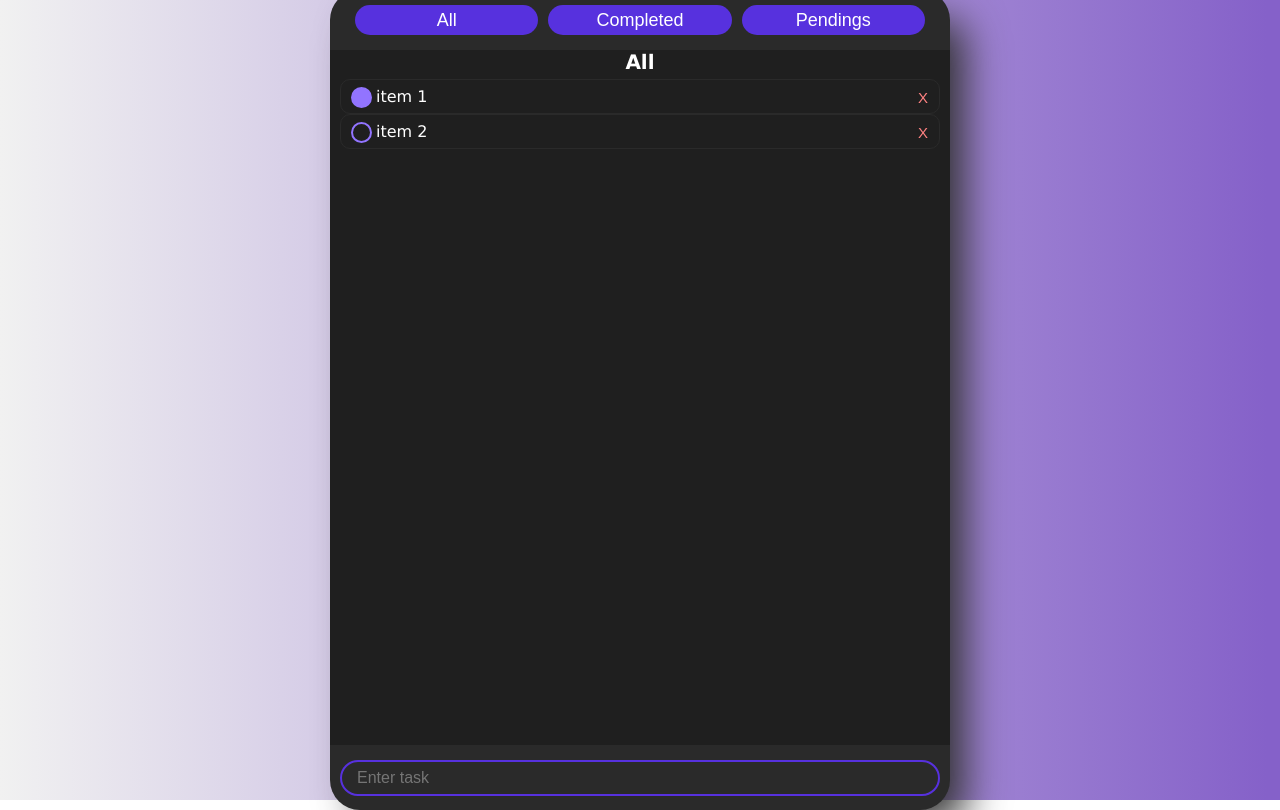
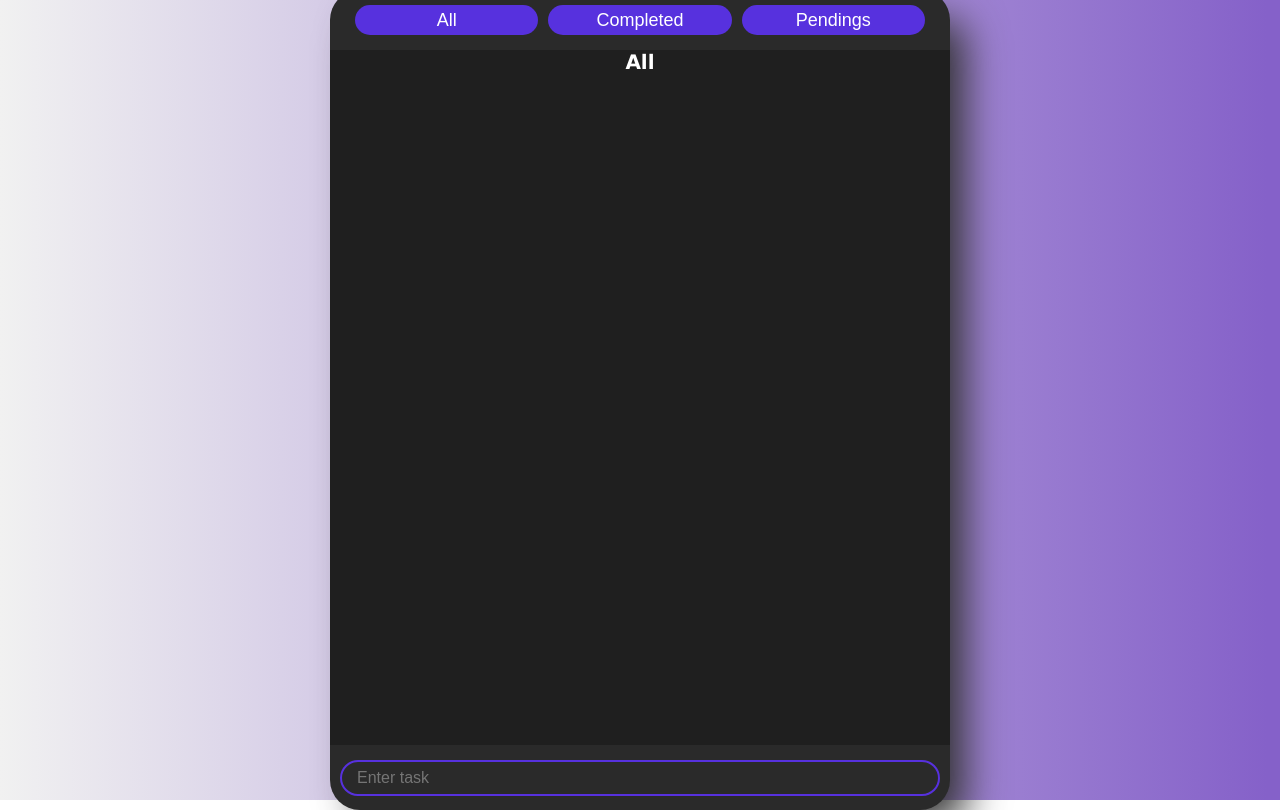
Before and after one commit to SelenaCua8/listApp, an Angular app in the folder my-list-app/: page / in a window 1280 px wide. Built offline with nearby package versions, Linux system fonts and the light colour scheme.

Commit message:
terminando la lista de tareas

```diff
--- a/my-list-app/src/app/components/item/item.component.html
+++ b/my-list-app/src/app/components/item/item.component.html
@@ -1,11 +1,6 @@
 
-      <li class="list-group-item">
-        <input type="checkbox" id="chk-item" checked>
-        <label for="chk-item">item 1</label>
-        <button>X</button>
-      </li>
-      <li class="list-group-item">
-        <input type="checkbox" id="chk-item-2">
-        <label for="chk-item-2">item 2</label>
-        <button>X</button>
-      </li>
+<li class="list-group-item">
+  <input type="checkbox" [formControl]="chkItems" [id]="index">
+  <label [for]="index">{{ item.name }}</label>
+  <button (click)="deleteItem(item.id)">X</button>
+</li>
--- a/my-list-app/src/app/components/item/item.component.ts
+++ b/my-list-app/src/app/components/item/item.component.ts
@@ -1,10 +1,34 @@
-import { Component } from '@angular/core';
+import { Component, OnInit, Input } from '@angular/core';
+import { FormControl } from '@angular/forms';
+import { ItemService } from 'src/app/services/item.service';
 
 @Component({
   selector: 'app-item',
   templateUrl: './item.component.html',
+  styles: [
+  ]
+})
+export class ItemComponent implements OnInit {
 
-})
-export class ItemComponent {
+  @Input() item: any;
+  @Input() index: any;
+  chkItems: FormControl = new FormControl();
+
+  constructor(private itemService: ItemService) { }
+
+  ngOnInit(): void {
+    this.chkItems = new FormControl(this.item.state);
+    this.chkItems.valueChanges.subscribe(chkState => {
+        this.changeState(chkState);
+    })
+  }
+
+  deleteItem(itemId: string){
+    this.itemService.delete(itemId);
+  }
+
+  changeState(chkState: boolean){
+    this.itemService.changeState(this.item.id, chkState);
+  }
 
 }
--- a/my-list-app/src/app/components/main/main.component.html
+++ b/my-list-app/src/app/components/main/main.component.html
@@ -1,6 +1,9 @@
 <div>
-    <p>All</p>
+    <p> {{title}} </p>
     <ul class="list-group">
-        <app-item></app-item>
+        <app-item [item]="item" [index]="i"
+        *ngFor="let item of listItems | filterItems:codeFilter, let i = index">
+
+        </app-item>
     </ul>
 </div>
```
